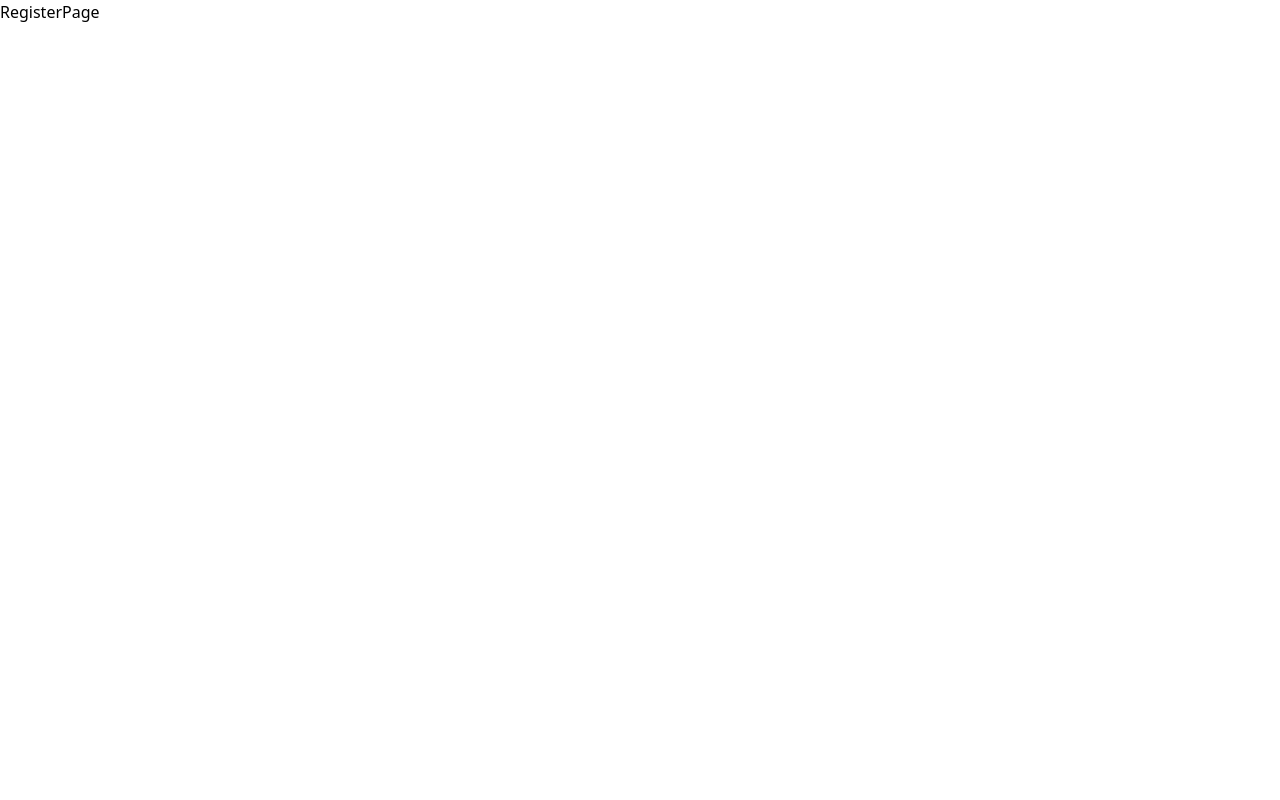
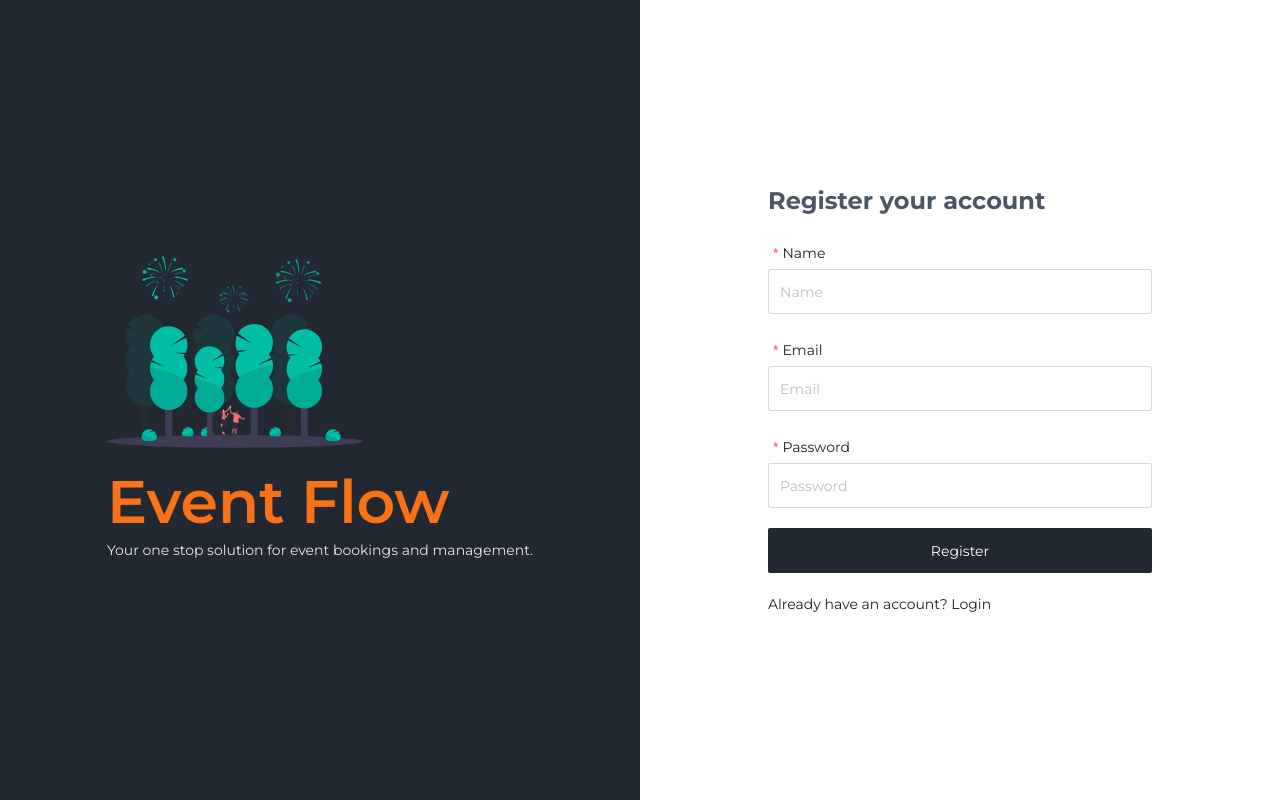
Before and after one commit to namitmalasi/EventFlow, a React (Vite) app in the folder client/: page /register in a window 1280 px wide. Built offline with nearby package versions, Linux system fonts and the light colour scheme.

Commit message:
login and register page ui

```diff
--- a/client/index.html
+++ b/client/index.html
@@ -1,9 +1,10 @@
-<!doctype html>
+<!DOCTYPE html>
 <html lang="en">
   <head>
     <meta charset="UTF-8" />
     <link rel="icon" type="image/svg+xml" href="/vite.svg" />
     <meta name="viewport" content="width=device-width, initial-scale=1.0" />
+
     <title>EventFlow</title>
   </head>
   <body>
--- a/client/src/index.css
+++ b/client/src/index.css
@@ -1,3 +1,4 @@
+@import url("https://fonts.googleapis.com/css2?family=Montserrat:ital,wght@0,100..900;1,100..900&display=swap");
 @tailwind base;
 @tailwind components;
 @tailwind utilities;
@@ -12,4 +13,15 @@ body {
 * {
   margin: 0;
   padding: 0;
+  font-family: "Montserrat", sans-serif !important;
 }
+
+.ant-form-item {
+  margin-bottom: 0px !important;
+}
+.ant-form-item-label {
+  padding: 5px !important;
+}
+a:hover {
+  color: #222831;
+}
--- /dev/null
+++ b/client/src/pages/auth/common/welcome-content.tsx
@@ -0,0 +1,15 @@
+const WelcomeContent = () => {
+  return (
+    <div className="h-screen flex justify-center items-center bg-primary w-full">
+      <div className="flex flex-col gap-2">
+        <img src="./event.svg" alt="logo" className="w-64 h-56" />
+        <h1 className="text-orange-500 text-6xl font-semibold">Event Flow</h1>
+        <p className="text-gray-200 text-sm">
+          Your one stop solution for event bookings and management.
+        </p>
+      </div>
+    </div>
+  );
+};
+
+export default WelcomeContent;
--- a/client/src/pages/auth/login/login.tsx
+++ b/client/src/pages/auth/login/login.tsx
@@ -1,5 +1,53 @@
+import { Button, Form, Input } from "antd";
+import WelcomeContent from "../common/welcome-content";
+import { Link } from "react-router-dom";
+
 const LoginPage = () => {
-  return <div>LoginPage</div>;
+  const onFinish = (values: never) => {
+    console.log(values);
+  };
+  return (
+    <div className="grid grid-cols-1 lg:grid-cols-2">
+      <div className="col-span-1 lg:flex hidden">
+        <WelcomeContent />
+      </div>
+      <div className="h-screen flex justify-center items-center">
+        <Form
+          className="flex flex-col gap-5 w-96"
+          layout="vertical"
+          onFinish={onFinish}
+        >
+          <h1 className="text-2xl font-bold text-gray-600">
+            Login your account
+          </h1>
+
+          <Form.Item
+            name="email"
+            label="Email"
+            required
+            rules={[{ required: true }]}
+          >
+            <Input placeholder="Email" />
+          </Form.Item>
+
+          <Form.Item
+            name="password"
+            label="Password"
+            required
+            rules={[{ required: true }]}
+          >
+            <Input placeholder="Password" />
+          </Form.Item>
+
+          <Button type="primary" htmlType="submit" block>
+            Login{" "}
+          </Button>
+
+          <Link to="/register">Don't have an account? Register</Link>
+        </Form>{" "}
+      </div>
+    </div>
+  );
 };
 
 export default LoginPage;
--- a/client/src/pages/auth/register/register.tsx
+++ b/client/src/pages/auth/register/register.tsx
@@ -1,5 +1,61 @@
+import { Button, Form, Input } from "antd";
+import WelcomeContent from "../common/welcome-content";
+import { Link } from "react-router-dom";
+
 const RegisterPage = () => {
-  return <div>RegisterPage</div>;
+  const onFinish = (values: never) => {
+    console.log(values);
+  };
+  return (
+    <div className="grid grid-cols-1 lg:grid-cols-2">
+      <div className="col-span-1 lg:flex hidden">
+        <WelcomeContent />
+      </div>
+      <div className="h-screen flex justify-center items-center">
+        <Form
+          className="flex flex-col gap-5 w-96"
+          layout="vertical"
+          onFinish={onFinish}
+        >
+          <h1 className="text-2xl font-bold text-gray-600">
+            Register your account
+          </h1>
+          <Form.Item
+            name="name"
+            label="Name"
+            required
+            rules={[{ required: true }]}
+          >
+            <Input placeholder="Name" />
+          </Form.Item>
+
+          <Form.Item
+            name="email"
+            label="Email"
+            required
+            rules={[{ required: true }]}
+          >
+            <Input placeholder="Email" />
+          </Form.Item>
+
+          <Form.Item
+            name="password"
+            label="Password"
+            required
+            rules={[{ required: true }]}
+          >
+            <Input placeholder="Password" />
+          </Form.Item>
+
+          <Button type="primary" htmlType="submit" block>
+            Register
+          </Button>
+
+          <Link to="/login">Already have an account? Login</Link>
+        </Form>{" "}
+      </div>
+    </div>
+  );
 };
 
 export default RegisterPage;
--- a/client/tailwind.config.js
+++ b/client/tailwind.config.js
@@ -2,7 +2,11 @@
 export default {
   content: ["./index.html", "./src/**/*.{js,ts,jsx,tsx}"],
   theme: {
-    extend: {},
+    extend: {
+      colors: {
+        primary: "#222831",
+      },
+    },
   },
   plugins: [],
 };
```
Also changed, not shown: client/public/event.svg (added).
